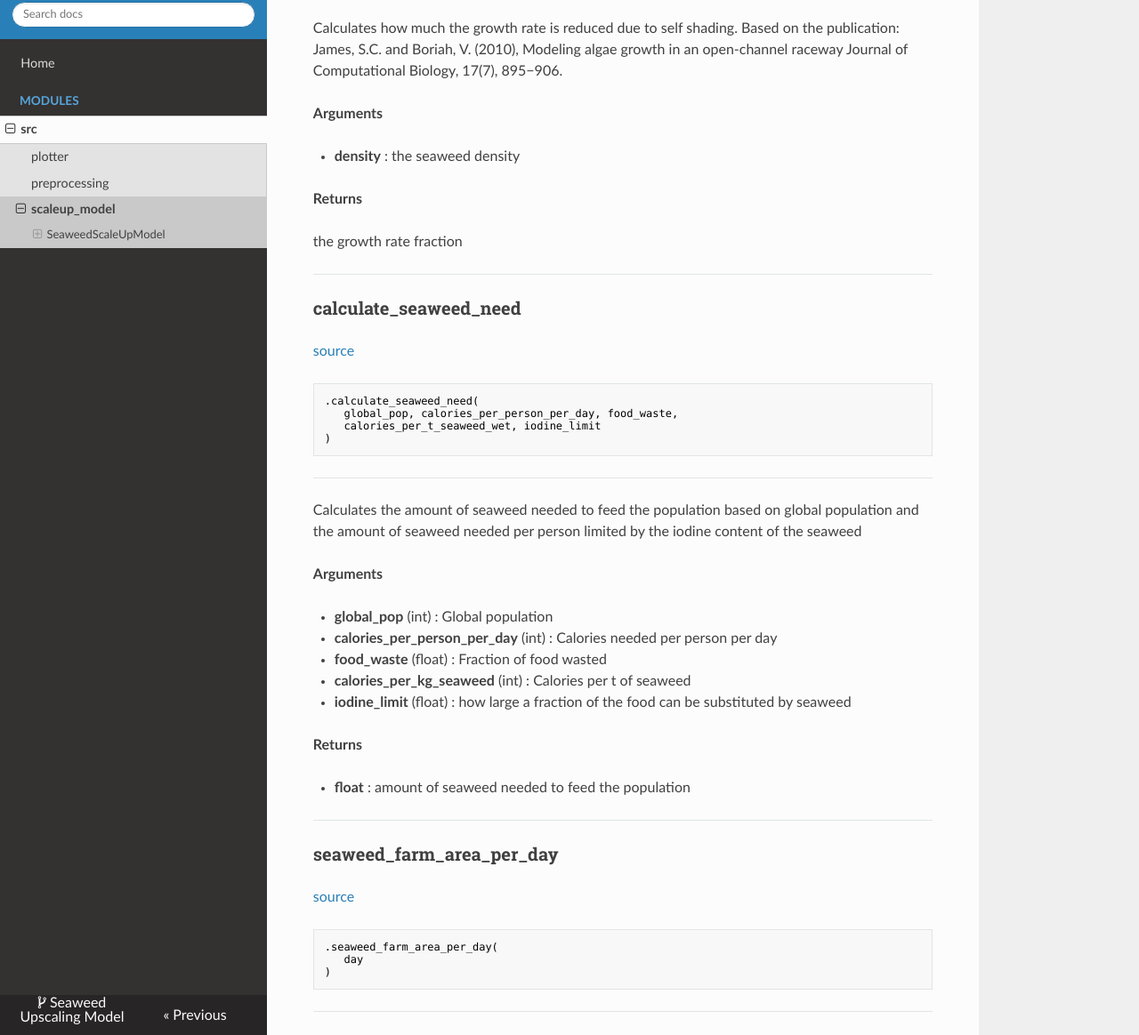
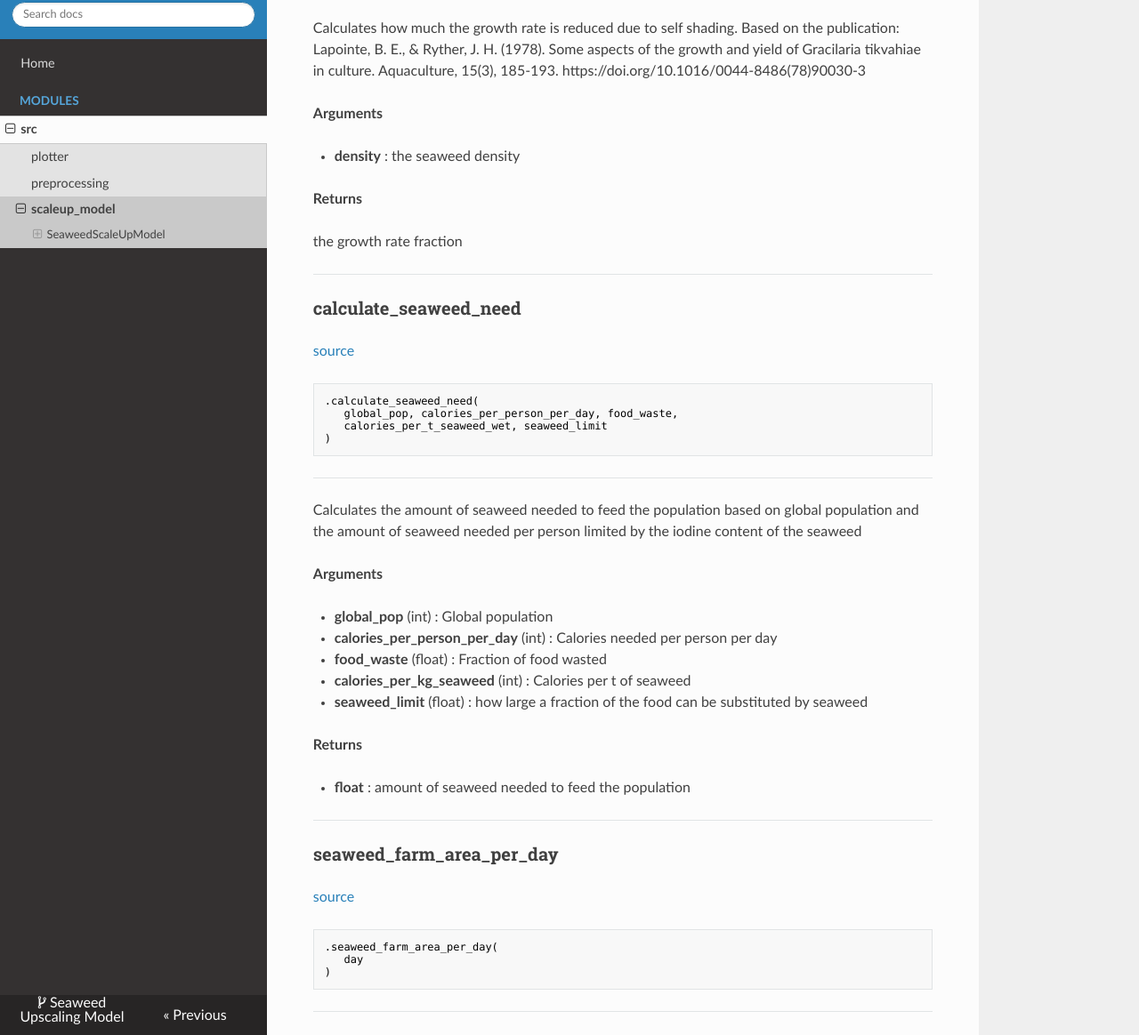
Before and after one commit to allfed/Seaweed-Scaleup-Model, an MkDocs documentation site: the page built from docs/sources/modules/src/scaleup_model.md, in a window 1280 px wide and 1400 px high, scrolled down 2229 px. Shown: the part 236-1400 px from the top of the window at 89% size. Built offline with MkDocs 1.6.1, drawn with Linux system fonts in a browser that asks for light colours; nearby versions of some CDN libraries.

Commit message:
Auto-updating the docs

````diff
--- a/docs/sources/modules/src/scaleup_model.md
+++ b/docs/sources/modules/src/scaleup_model.md
@@ -114,9 +114,9 @@ per area and day and the harvest intervall
 ---
 Calculates how much the growth rate is reduced due to self shading.
 Based on the publication:
-James, S.C. and Boriah, V. (2010), Modeling algae growth
-in an open-channel raceway
-Journal of Computational Biology, 17(7), 895−906.
+Lapointe, B. E., & Ryther, J. H. (1978).
+Some aspects of the growth and yield of Gracilaria tikvahiae in culture.
+Aquaculture, 15(3), 185-193. https://doi.org/10.1016/0044-8486(78)90030-3
 
 **Arguments**
 
@@ -135,7 +135,7 @@ the growth rate fraction
 ```python
 .calculate_seaweed_need(
    global_pop, calories_per_person_per_day, food_waste,
-   calories_per_t_seaweed_wet, iodine_limit
+   calories_per_t_seaweed_wet, seaweed_limit
 )
 ```
 
@@ -150,7 +150,7 @@ limited by the iodine content of the seaweed
 * **calories_per_person_per_day** (int) : Calories needed per person per day
 * **food_waste** (float) : Fraction of food wasted
 * **calories_per_kg_seaweed** (int) : Calories per t of seaweed
-* **iodine_limit** (float) : how large a fraction of the food can be substituted by seaweed
+* **seaweed_limit** (float) : how large a fraction of the food can be substituted by seaweed
 
 
 **Returns**
````
